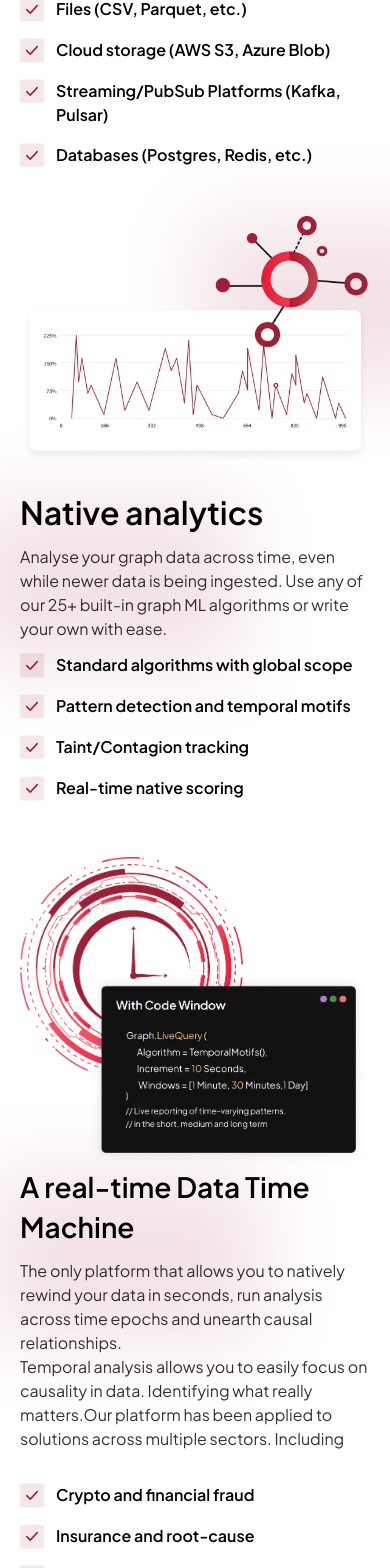
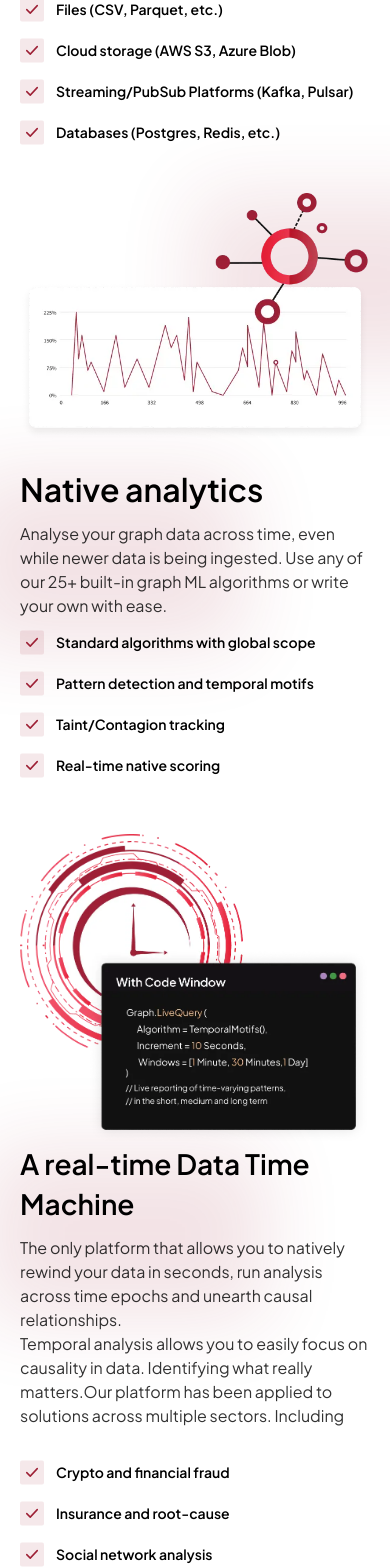
Before and after one commit to vikas-jakhar/pometry, a React (Create React App) app: page / in a window 390 px wide. Shown: the part 8856-10424 px from the top of the page. Built offline with nearby package versions, Linux system fonts and the light colour scheme.

Commit message:
pull form code

```diff
--- a/src/common/Helper.jsx
+++ b/src/common/Helper.jsx
@@ -15,7 +15,7 @@ import joy from '../assets/image/webp/joy.webp'
 import ban from '../assets/image/webp/ban.webp'
 import joyBan from '../assets/image/webp/joy-ban.webp';
 export const NAV_ITEMS_DATA = [
-    { text: "Home", url: "/", },
+    { text: "Home", url: "#hero", },
     { text: "Blog", url: "/", },
     { text: "Our Team", url: "/", },
     { text: "Product Overview", url: "/", },
--- a/src/components/Designed.jsx
+++ b/src/components/Designed.jsx
@@ -22,25 +22,25 @@ const Designed = () => {
                         <CommonParagraph className='max-w-[522px] text-black mt-3' text='Built with speed in mind, scaling to millions rows per second. Ingestion turns raw data directly into a temporal graph, complete with all properties.' />
                         <div className='flex gap-3 mt-7'>
                             <Icons IconName='tickIcon' />
-                            <p className='font-semibold text-base text-black leading-6'>
+                            <p className='font-semibold sm:text-base text-sm text-black leading-6'>
                                 Files (CSV, Parquet, etc.)
                             </p>
                         </div>
                         <div className='flex gap-3 mt-4'>
                             <Icons IconName='tickIcon' />
-                            <p className='font-semibold text-base text-black leading-6'>
+                            <p className='font-semibold sm:text-base text-sm text-black leading-6'>
                                 Cloud storage (AWS S3, Azure Blob)
                             </p>
                         </div>
                         <div className='flex gap-3 mt-4'>
                             <Icons IconName='tickIcon' />
-                            <p className='font-semibold text-base text-black leading-6'>
+                            <p className='font-semibold sm:text-base text-sm text-black leading-6'>
                                 Streaming/PubSub Platforms (Kafka, Pulsar)
                             </p>
                         </div>
                         <div className='flex gap-3 mt-4'>
                             <Icons IconName='tickIcon' />
-                            <p className='font-semibold text-base text-black leading-6'>
+                            <p className='font-semibold sm:text-base text-sm text-black leading-6'>
                                 Databases (Postgres, Redis, etc.)
                             </p>
                         </div>
--- a/src/components/Hero.jsx
+++ b/src/components/Hero.jsx
@@ -8,7 +8,7 @@ import Icons from '../common/Icons';
 
 const Hero = () => {
     return (
-        <div className='xl:pb-24 lg:pb-16 pb-14 relative bg-hero bg-cover bg-no-repeat'>
+        <div className='xl:pb-24 lg:pb-16 pb-14 relative bg-hero bg-cover bg-no-repeat' id='hero'>
             <Header />
             <div className="container pt-5 lg:pt-10">
                 <div className="mt-12 flex flex-col-reverse items-center lg:flex-row">
--- a/src/components/LatestBlogs.jsx
+++ b/src/components/LatestBlogs.jsx
@@ -49,7 +49,7 @@ const LatestBlogs = () => {
     ),
   };
   return (
-    <div className='container pb-[32px]'>
+    <div className='container pb-[32px]' id='blog'>
       <div className='relative'>
         <CommonHeading className='text-center' text='Latest blogs' />
         <Icons className='absolute right-[28%] top-[-35%] lg:flex hidden' IconName='arrowIcon' />
--- a/src/components/NativeAnalytics.jsx
+++ b/src/components/NativeAnalytics.jsx
@@ -13,25 +13,25 @@ const NativeAnalytics = () => {
                         <CommonParagraph className='max-w-[526px] text-black mt-3' text='Analyse your graph data across time, even while newer data is being ingested. Use any of our 25+ built-in graph ML algorithms or write your own with ease.' />
                         <div className='flex gap-3 mt-3'>
                             <Icons IconName='tickIcon' />
-                            <p className='font-semibold text-base text-black leading-6'>
+                            <p className='font-semibold sm:text-base text-sm text-black leading-6'>
                                 Standard algorithms with global scope
                             </p>
                         </div>
                         <div className='flex gap-3 mt-4'>
                             <Icons IconName='tickIcon' />
-                            <p className='font-semibold text-base text-black leading-6'>
+                            <p className='font-semibold sm:text-base text-sm text-black leading-6'>
                                 Pattern detection and temporal motifs
                             </p>
                         </div>
                         <div className='flex gap-3 mt-4'>
                             <Icons IconName='tickIcon' />
-                            <p className='font-semibold text-base text-black leading-6'>
+                            <p className='font-semibold sm:text-base text-sm text-black leading-6'>
                                 Taint/Contagion tracking
                             </p>
                         </div>
                         <div className='flex gap-3 mt-4'>
                             <Icons IconName='tickIcon' />
-                            <p className='font-semibold text-base text-black leading-6'>
+                            <p className='font-semibold sm:text-base text-sm text-black leading-6'>
                                 Real-time native scoring
                             </p>
                         </div>
--- a/src/components/RunRaphtory.jsx
+++ b/src/components/RunRaphtory.jsx
@@ -4,7 +4,7 @@ import raphtoryEllipse from '../assets/image/webp/raphtory-ellipse.webp'
 const RunRaphtory = () => {
   return (
     <div className='container lg:py-[152px] md:py-24 sm:py-16 py-14'>
-      <div data-aos="zoom-in" className='bg-darkRed-gradient relative rounded-[32px] w-full flex-col items-center flex justify-center lg:py-[90px] max-lg:px-5 md:py-16 sm:py-12 py-8'>
+      <div data-aos="zoom-in" className='bg-darkRed-gradient relative rounded-[32px] w-full flex-col items-center flex justify-center lg:py-[90px] max-lg:px-5 max-sm:px-3 md:py-16 sm:py-12 py-8'>
         <CommonHeading className='text-white z-10 relative max-w-[824px] text-center capitalize' text="If you want to run Raphtory in production you should" />
         <div className='flex gap-3 mt-6 z-10'>
           <a href='https://discord.com/' target='blank' className='w-10 h-10 rounded-[48px] border-[2px] border-white group bg-white hover:bg-darkRed-gradient hover:duration-500 flex items-center justify-center'>
--- a/src/components/TimeData.jsx
+++ b/src/components/TimeData.jsx
@@ -15,24 +15,24 @@ const TimeData = () => {
           <CommonParagraph className='max-w-[478px]' text="Temporal analysis allows you to easily focus on causality in data. Identifying what really matters.Our platform has been applied to solutions across multiple sectors. Including" />
           <div className='flex gap-3 mt-8'>
             <Icons IconName='tickIcon' />
-            <p className='font-semibold text-base text-black leading-6'>
+            <p className='font-semibold sm:text-base text-sm text-black leading-6'>
               Crypto and financial fraud
             </p>
           </div>
           <div className='flex gap-3 mt-4'>
             <Icons IconName='tickIcon' />
-            <p className='font-semibold text-base text-black leading-6'>
+            <p className='font-semibold sm:text-base text-sm text-black leading-6'>
               Insurance and root-cause
             </p>
           </div>
           <div className='flex gap-3 mt-4'>
             <Icons IconName='tickIcon' />
-            <p className='font-semibold text-base text-black leading-6'>
+            <p className='font-semibold sm:text-base text-sm text-black leading-6'>
               Social network analysis
             </p>
           </div>
           <div className='md:max-w-[340px] max-w-[280px] w-full h-[171px] bg-darkRed blur-2xl top-[1%] left-[-10%] absolute opacity-[12%] z-[-1]'>
-                </div>
+          </div>
         </div>
       </div>
     </div>
```
